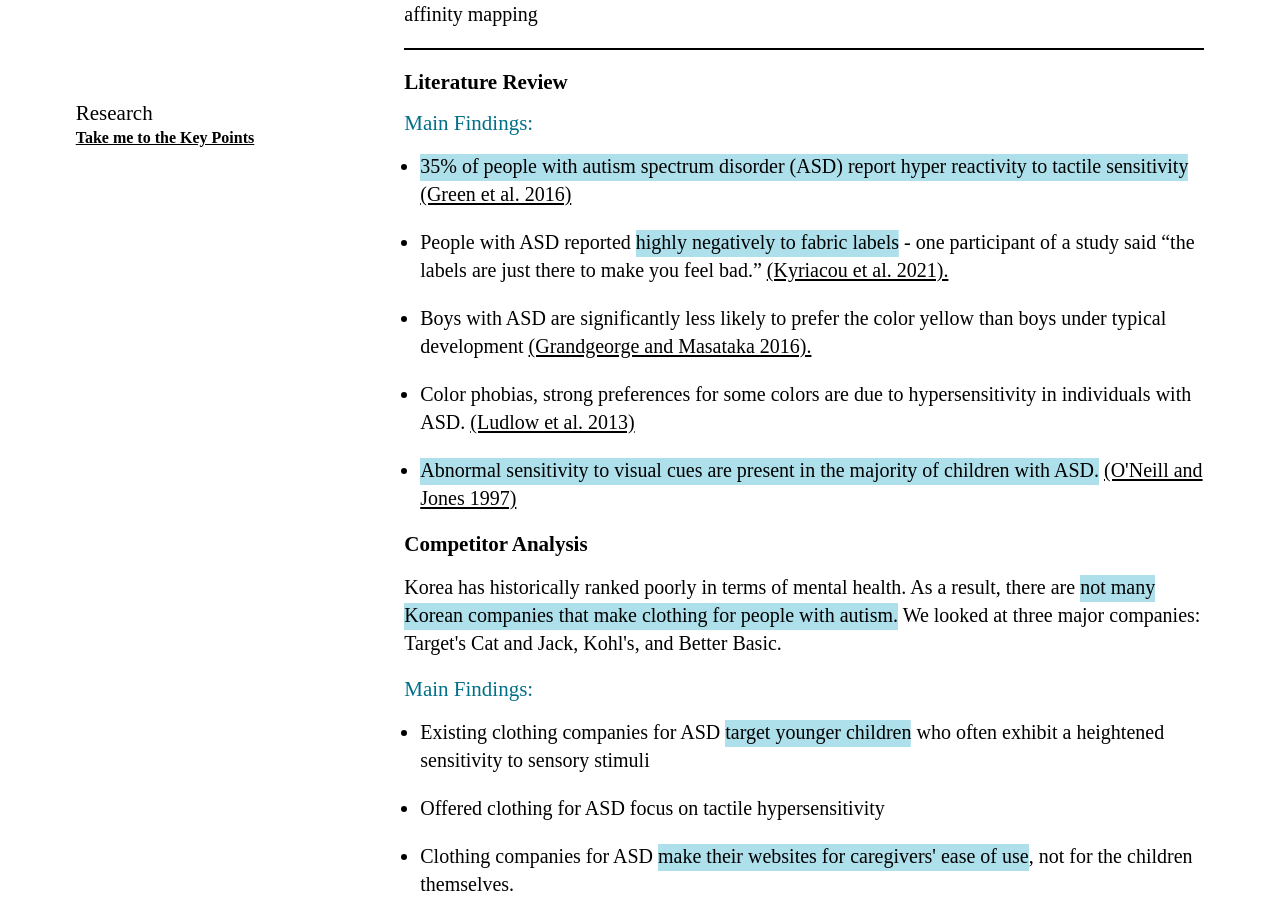
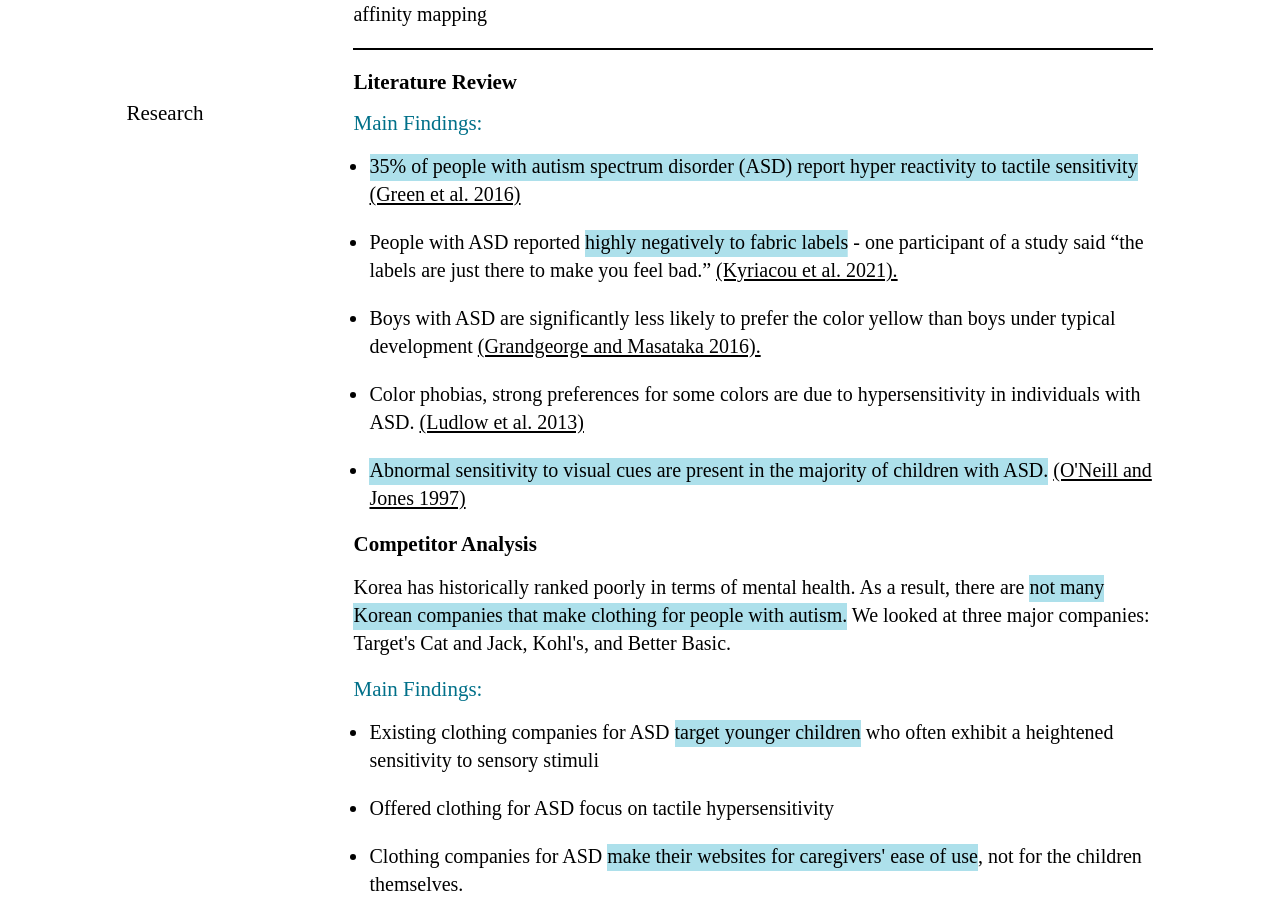
Before and after one commit to kl527/personal, a Next.js app: page /melotomorrow in a window 1280 px wide. Shown: the part 1025-1945 px from the top of the page. Built offline with nearby package versions, Linux system fonts and the light colour scheme; a web font is replaced by a local one.

Commit message:
left bar

```diff
--- a/app/melotomorrow/components/MTleft.tsx
+++ b/app/melotomorrow/components/MTleft.tsx
@@ -13,9 +13,6 @@ export const MTleft = (): JSX.Element => {
         <div className="font-normal mt-[1260px] md:mt-[950px] lg:mt-[830px] text-lg md:text-[21px] tracking-[0] leading-[normal]">
           Research
         </div>
-        <a href='#keyPoints' className='underline'>
-          Take me to the Key Points
-        </a>
       </div>
 
     );
```
